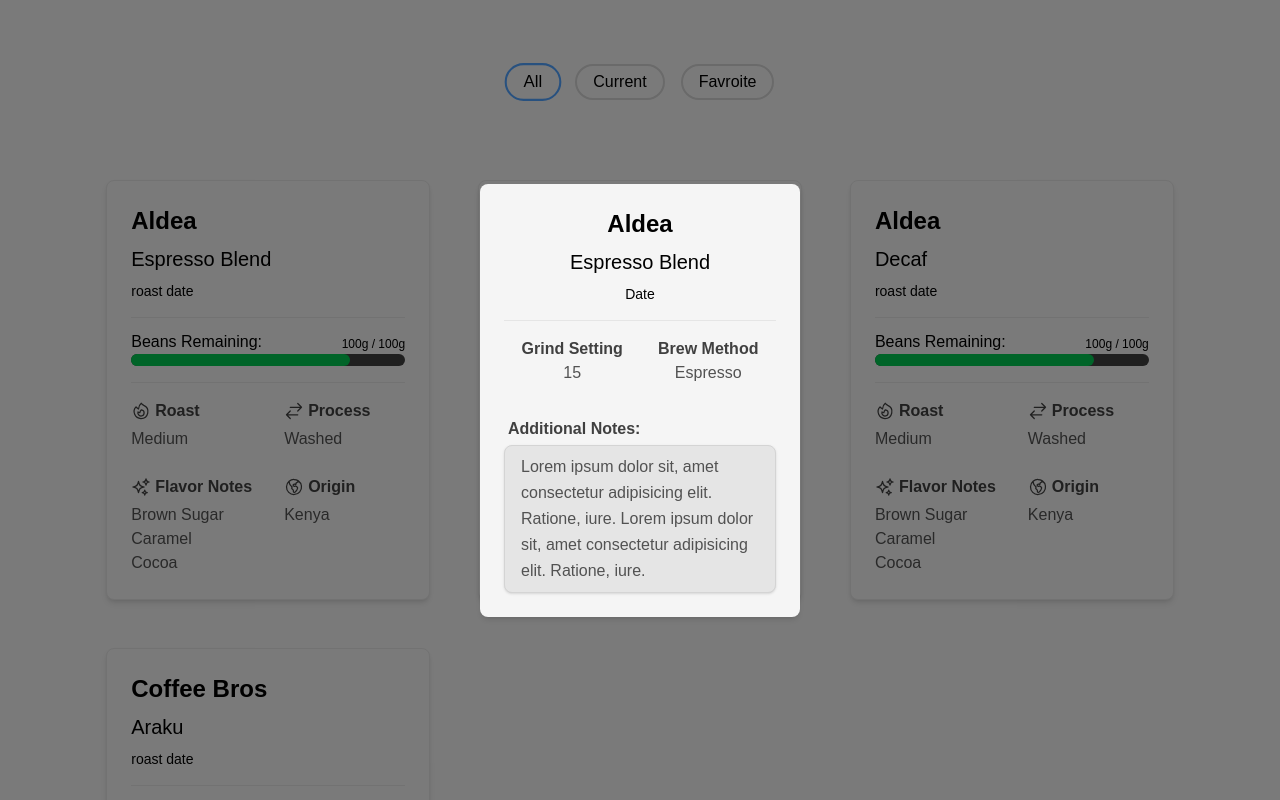
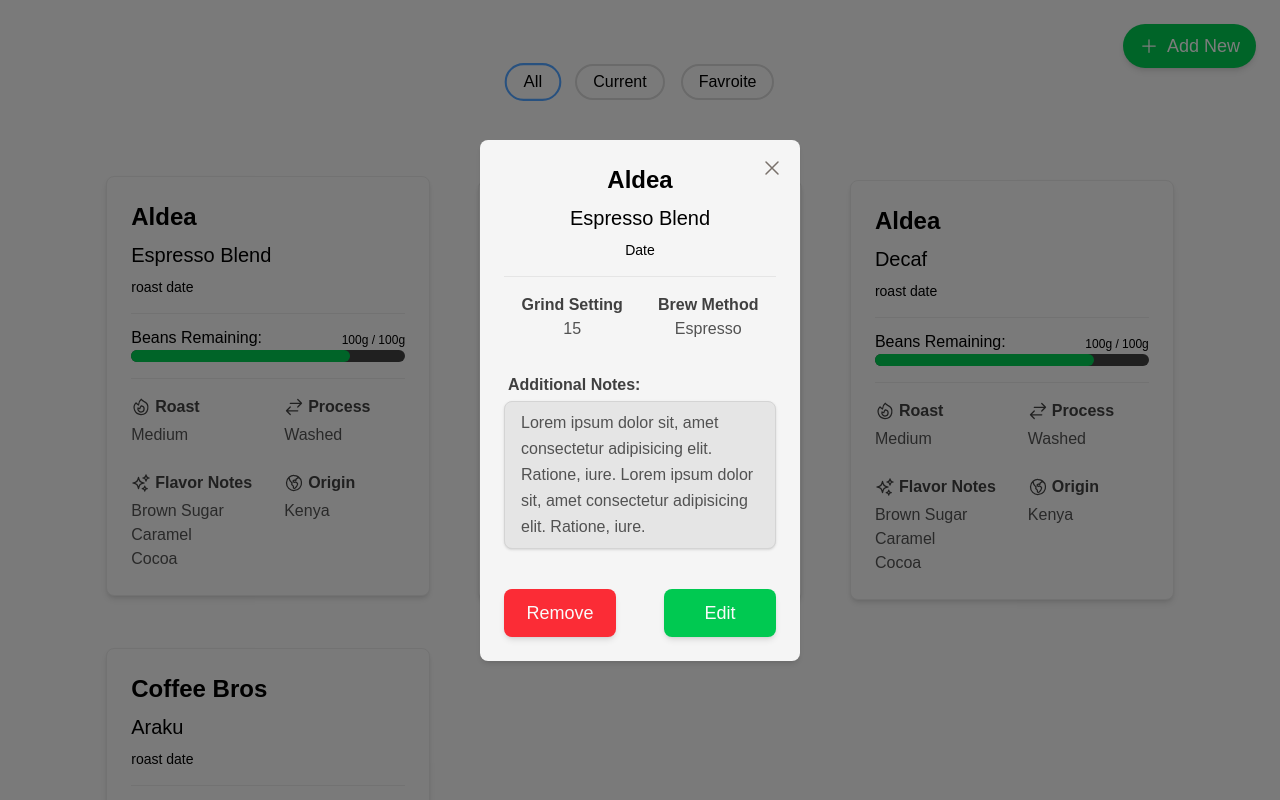
Before and after one commit to braydenodonnell/bean-tracking-vue, a Vue app: page / in a window 1280 px wide. Both pictures are taken after a click on the element 268 px from the left and 390 px from the top of the page. Shown: the top 800 px of the page. Built offline with nearby package versions, Linux system fonts and the light colour scheme.

Commit message:
implement add new button

```diff
--- /dev/null
+++ b/src/components/add-new-btn.vue
@@ -0,0 +1,15 @@
+<script setup>
+import { PlusIcon } from '@heroicons/vue/24/outline';
+
+import { ref } from 'vue';
+const showInputField = ref(false);
+</script>
+
+<template>
+  <button
+    className="absolute top-6 right-6 flex gap-2 capitalize bg-green-500 hover:bg-green-600 rounded-full items-center py-2 px-4 text-neutral-50 text-lg shadow-md transition cursor-pointer"
+  >
+    <PlusIcon class="size-5" />
+    Add new
+  </button>
+</template>
--- a/src/components/card-information.vue
+++ b/src/components/card-information.vue
@@ -17,6 +17,7 @@ const showModal = ref(false);
 <template>
   <div
     class="bg-neutral-100 cursor-pointer border border-neutral-200 rounded-lg shadow-md p-6 max-w-96 h-[420px] relative transition-transform duration-300 hover:shadow-lg hover:-translate-y-1"
+    :class="{ '-translate-y-1': showModal }"
     @click="showModal = true"
   >
     <div class="flex flex-col space-y-4">
--- a/src/components/card-modal.vue
+++ b/src/components/card-modal.vue
@@ -1,4 +1,6 @@
 <script setup>
+import { XMarkIcon } from '@heroicons/vue/24/outline';
+
 const props = defineProps({
   show: Boolean,
   brand: String,
@@ -6,19 +8,25 @@ const props = defineProps({
 });
 </script>
 
-<!-- Probably won't need to use slots -->
 <template>
   <Transition name="modal">
     <div
       v-if="show"
       @click="$emit('close')"
-      class="fixed z-50 top-0 left-0 w-full h-full bg-black/50 flex transition-opacity duration-300 ease"
+      class="fixed inset-0 z-50 top-0 left-0 w-full h-full bg-black/50 flex transition-opacity duration-300 ease"
     >
       <div
         @click.stop
-        class="w-1/4 m-auto p-6 bg-neutral-100 rounded-lg shadow-md transition-all duration-300 ease"
+        class="w-1/4 m-auto p-6 bg-neutral-100 rounded-lg shadow-md transition-all duration-300 ease relative"
       >
-        <div class="space-y-2 flex flex-col items-center">
+        <div class="space-y-2 flex flex-col items-center relative">
+          <button
+            class="absolute -top-3 -right-3 cursor-pointer hover:bg-neutral-200 hover:rounded-full h-8 w-8 flex justify-center items-center"
+            @click="$emit('close')"
+          >
+            <XMarkIcon class="size-6 text-stone-500" />
+          </button>
+
           <h2 class="text-2xl font-bold capitalize">{{ brand }}</h2>
           <p class="text-xl capitalize">{{ name }}</p>
           <p class="text-sm">Date</p>
@@ -52,7 +60,20 @@ const props = defineProps({
             </p>
           </div>
         </div>
-        <!-- <button @click="$emit('close')">OK</button> -->
+
+        <div className="mt-10 flex justify-between">
+          <button
+            className="px-4 py-2 rounded-lg text-lg bg-red-500 text-neutral-50 font-medium w-28 h-12 text-center shadow-md cursor-pointer hover:shadow-none hover:bg-red-600 transition duration-200"
+          >
+            Remove
+          </button>
+
+          <button
+            className="px-4 py-2 rounded-lg text-lg bg-green-500 text-neutral-50 font-medium w-28 h-12 text-center shadow-md cursor-pointer hover:shadow-none hover:bg-green-600 transition duration-200"
+          >
+            Edit
+          </button>
+        </div>
       </div>
     </div>
   </Transition>
--- a/src/components/home.vue
+++ b/src/components/home.vue
@@ -1,11 +1,16 @@
 <script setup>
+import AddNewBtn from './add-new-btn.vue';
 import Card from './views/card.vue';
 import Filter from './views/filter.vue';
+
+import { ref } from 'vue';
+const showBeanForms = ref(false);
 </script>
 
 <template>
-  <div class="flex flex-col mt-16 gap-20 w-screen items-center">
+  <div class="flex flex-col gap-20 w-screen items-center">
     <Filter />
     <Card />
+    <AddNewBtn @click="showBeanForms = true" />
   </div>
 </template>
--- a/src/components/views/card.vue
+++ b/src/components/views/card.vue
@@ -25,7 +25,7 @@ const data = ref([
 
 <template>
   <div
-    class="grid grid-cols-1 gap-12"
+    class="grid grid-cols-1 gap-12 mb-16"
     :class="{
       'grid-cols-3': data.length >= 3,
       'grid-cols-2': data.length === 2,
--- a/src/components/views/filter.vue
+++ b/src/components/views/filter.vue
@@ -15,7 +15,7 @@ const setFavorite = (tab) => (active.value = tab);
 </script>
 
 <template>
-  <nav class="flex gap-4">
+  <nav class="flex gap-4 mt-16">
     <button
       v-for="tab in tabs"
       :key="tab.id"
```
